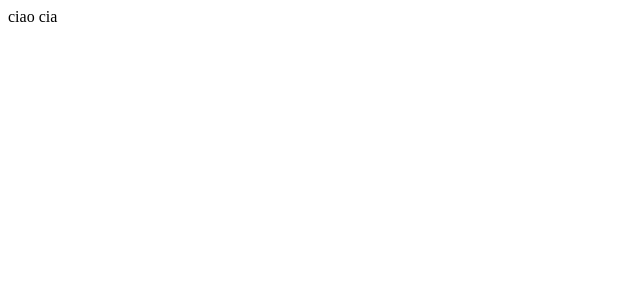
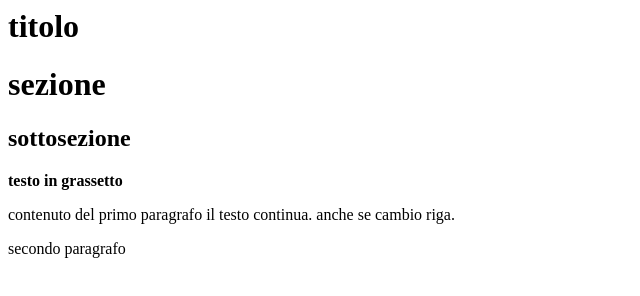
Before and after one commit to Liceo-Bellinzona/introduzione-html-css-Nicole-DaTos, a plain HTML site: page index.html in a window 1280 px wide. Shown: the whole page, without its empty margins (0-640 px from the left). Drawn offline with Linux system fonts and the light colour scheme.

Commit message:
15.01.2024- prova

```diff
--- a/index.html
+++ b/index.html
@@ -1,2 +1,15 @@
-ciao
-cia
+<h1 i8d="principale"> titolo</h1>
+<h1> sezione </h1>
+<h2 > sottosezione </h2>
+<b> testo in grassetto</b>
+
+<p>
+    contenuto del primo paragrafo
+
+    il testo continua.
+
+
+    anche se cambio riga.
+</p>
+
+<p>secondo paragrafo</p>
```
